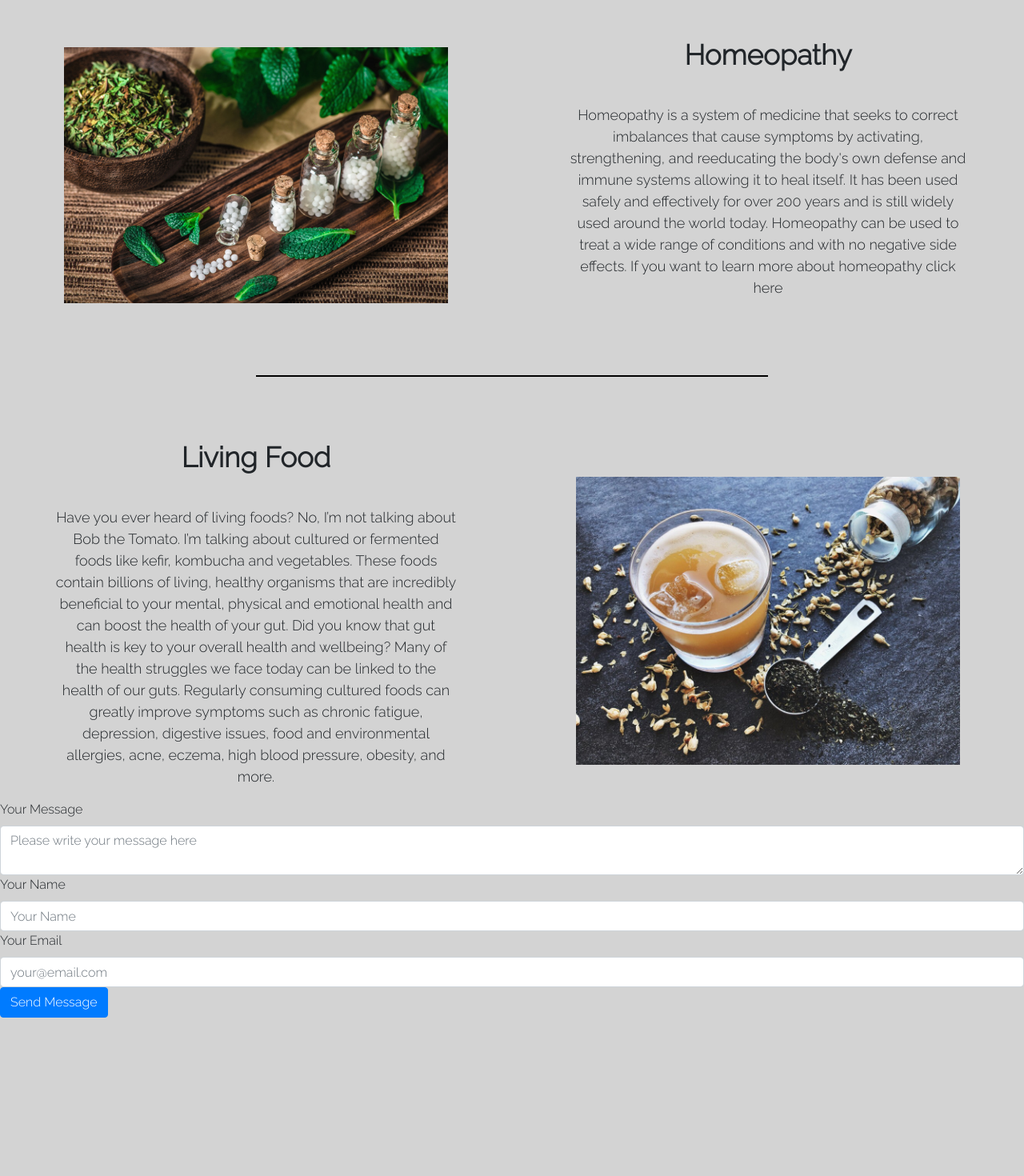
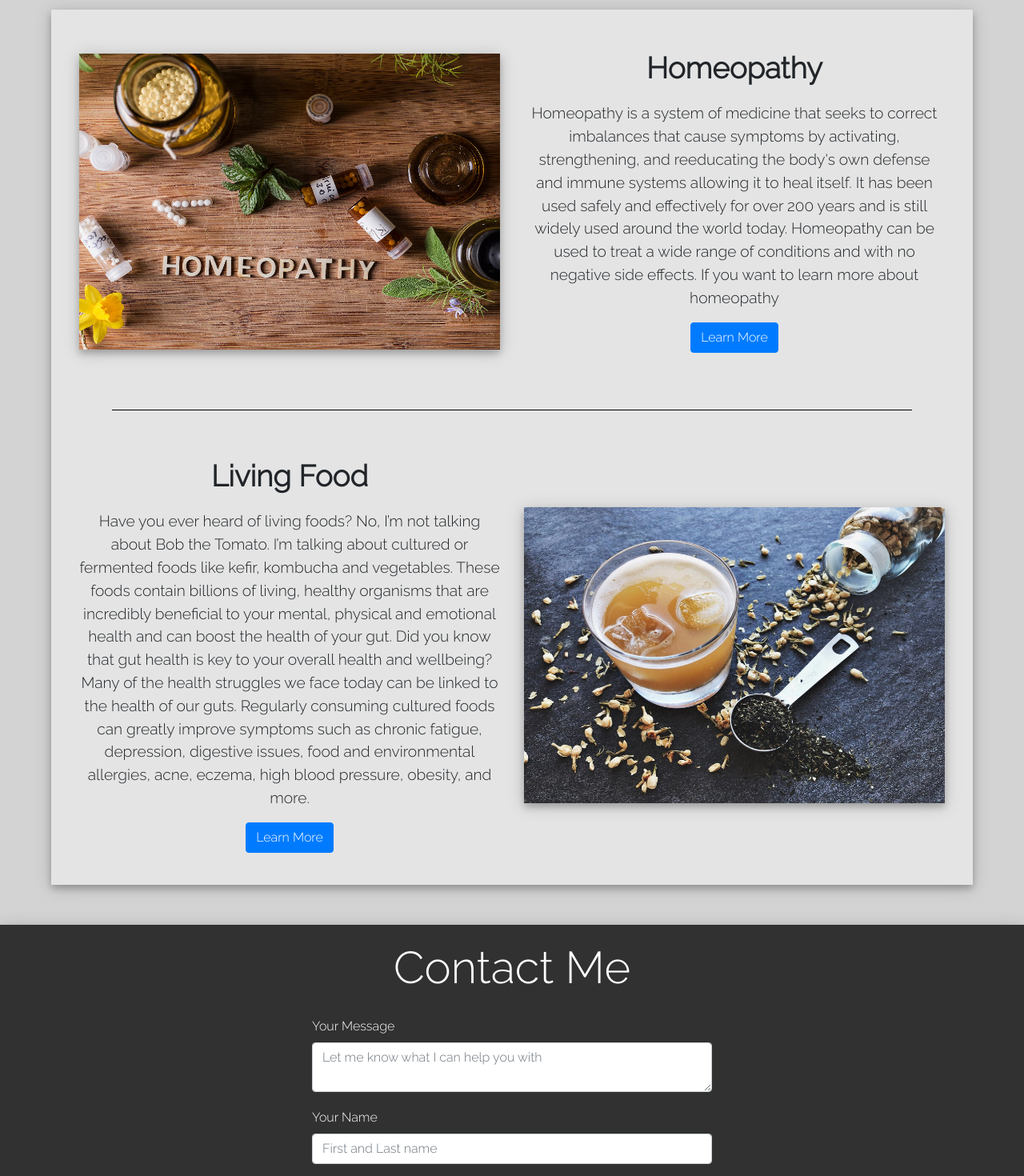
Before and after one commit to Spencerhf/wholistic_pathways_frontend, a React (Create React App) app: page / in a window 1280 px wide. Shown: the part 600-2070 px from the top of the page at 80% size. Before the commit the page ends 1872 px from the top, so only its background shows below. Built offline with nearby package versions, Linux system fonts and the light colour scheme.

Commit message:
Now mobile compatible

```diff
--- a/src/App.js
+++ b/src/App.js
@@ -2,6 +2,7 @@ import React from 'react';
 import 'bootstrap/dist/css/bootstrap.min.css';
 
 import Navigationbar from './Components/Navbar';
+import Footer from "./Components/Footer";
 import Home from './Home';
 
 function App() {
@@ -9,6 +10,7 @@ function App() {
     <div>
       <Navigationbar />
       <Home />
+      <Footer />
     </div>
   );
 }
--- a/src/Components/ContactForm.js
+++ b/src/Components/ContactForm.js
@@ -26,7 +26,7 @@ export default class ContactForm extends Component {
     };
 
     axios
-      .post("/api/v1", data)
+      .post("http://localhost:5000/send", data)
       .then((res) => {
         this.setState({ sent: true }, this.resetForm());
       })
@@ -46,13 +46,15 @@ export default class ContactForm extends Component {
 
   render() {
     return (
+      <div className="box-shadow" style={{ width: "100%", backgroundColor: "rgb(49, 49, 49)" }}>
+        <h2 className="contact-title">Contact Me</h2>
         <Form className="contact-form" onSubmit={(e) => this.formSubmit(e)}>
           <Form.Label className="message">Your Message</Form.Label>
           <Form.Control
             onChange={(e) => this.setState({ message: e.target.value })}
-          className="message-input"
+            className="message-input text-field"
             as="textarea"
-          placeholder="Please write your message here"
+            placeholder="Let me know what I can help you with"
             value={this.state.message}
           />
 
@@ -60,9 +62,9 @@ export default class ContactForm extends Component {
           <Form.Control
             onChange={(e) => this.setState({ name: e.target.value })}
             name="name"
-          className="message-name"
+            className="message-name text-field"
             type="text"
-          placeholder="Your Name"
+            placeholder="First and Last name"
             value={this.state.name}
           />
 
@@ -70,18 +72,19 @@ export default class ContactForm extends Component {
           <Form.Control
             onChange={(e) => this.setState({ email: e.target.value })}
             name="email"
-          className="message-email"
+            className="message-email text-field"
             type="email"
-          placeholder="your@email.com"
+            placeholder="homeopathy@email.com"
             value={this.state.email}
           />
 
-        <div className="button--container">
+          <div className="mx-auto" style={{ width: "150px" }}>
             <Button type="submit" className="button button-primary">
               {this.state.buttonText}
             </Button>
           </div>
         </Form>
+      </div>
     );
   }
 }
--- a/src/Components/HomeInfo.js
+++ b/src/Components/HomeInfo.js
@@ -1,16 +1,17 @@
 import React, { Component } from "react";
 import Row from "react-bootstrap/Row";
 import Col from "react-bootstrap/Col";
+import Button from "react-bootstrap/Button";
 import Homeopathy from "../Images/homeopathy.jpg";
 import Living_Food from "../Images/Kombucha.jpg";
 
 export default class HomeInfo extends Component {
   render() {
     return (
-      <div style={{ marginTop: "80px" }}>
-        <Row className="w-100 mx-auto align-items-center justify-content-around" style={{ marginBottom: "80px" }}>
-          <Col className="col-lg-5 col-md-12 col-sm-12"><img className="img1" src={Homeopathy} alt="Homeopathy"/></Col>
-          <Col className="col-lg-5 col-md-12 col-sm-12 text-center">
+      <div className="mx-auto info-bg box-shadow">
+        <Row className="w-100 mx-auto align-items-center justify-content-around" style={{ marginBottom: "60px" }}>
+          <Col className="col-lg-6 col-12"><img className="img1 box-shadow mx-auto" src={Homeopathy} alt="Homeopathy"/></Col>
+          <Col className="col-lg-6 col-12 text-center">
             <h3 className="info-header"><strong>Homeopathy</strong></h3>
             <p className="info-p">
               Homeopathy is a system of medicine that seeks to correct
@@ -20,13 +21,14 @@ export default class HomeInfo extends Component {
               200 years and is still widely used around the world today.
               Homeopathy can be used to treat a wide range of conditions and
               with no negative side effects. If you want to learn more about
-              homeopathy click here
+              homeopathy
             </p>
+            <Button>Learn More</Button>
           </Col>
         </Row>
-        <hr style={{width: "50%", margin: "auto", marginBottom: "80px", height: "1px", backgroundColor: "black"}}/>
+        <hr style={{width: "90%", margin: "auto", marginBottom: "60px", height: ".2px", backgroundColor: "black"}}/>
         <Row className="w-100 mx-auto align-items-center justify-content-around">
-          <Col className="col-lg-5 col-md-12 col-sm-12 text-center">
+          <Col className="col-lg-6 col-12 text-center">
             <h3 className="info-header"><strong>Living Food</strong></h3>
             <p className="info-p">
               Have you ever heard of living foods? No, I’m not talking about Bob
@@ -41,8 +43,9 @@ export default class HomeInfo extends Component {
               fatigue, depression, digestive issues, food and environmental
               allergies, acne, eczema, high blood pressure, obesity, and more.
             </p>
+            <Button>Learn More</Button>
           </Col>
-          <Col className="col-lg-5 col-md-12 col-sm-12"><img className="img1 img2" src={Living_Food} alt="Living Food"/></Col>
+          <Col className="col-lg-6 col-12"><img className="img1 img2 box-shadow mx-auto" src={Living_Food} alt="Living Food"/></Col>
         </Row>
       </div>
     );
--- a/src/Components/Navbar.js
+++ b/src/Components/Navbar.js
@@ -1,7 +1,7 @@
 import React, { Component } from "react";
 import Navbar from "react-bootstrap/Navbar";
 import Nav from "react-bootstrap/Nav";
-import "./../index.css";
+import "../index.css";
 
 export default class Navigationbar extends Component {
 
@@ -13,7 +13,7 @@ export default class Navigationbar extends Component {
         variant="dark"
         expand="lg"
       >
-        <Navbar.Brand className="pl-4" style={{ fontSize: "28px" }}>WholisticPathways</Navbar.Brand>
+        <Navbar.Brand className="pl-4" style={{ fontSize: "1.5rem" }}>WholisticPathways</Navbar.Brand>
         <Navbar.Toggle aria-controls="basic-navbar-nav" />
         <Navbar.Collapse id="basic-navbar-nav">
           <Nav className="ml-auto pr-4" style={{ height: "auto" }}>
--- a/src/Home.js
+++ b/src/Home.js
@@ -8,11 +8,11 @@ export default class Home extends Component {
   render() {
     return (
       <div>
-        <div className="bg">
+        <div className="bg box-shadow">
           <div id="overlay">
             <div
               className="text-center"
-              style={{ color: "white", fontSize: "50px", paddingTop: "130px" }}
+              style={{ color: "white", fontSize: "3.5rem", paddingTop: "130px" }}
             >
               Find your path <br /> to whole health
             </div>
--- a/src/index.css
+++ b/src/index.css
@@ -39,39 +39,58 @@ body::-webkit-scrollbar {
   left: 0;
   right: 0;
   bottom: 0;
-  background-color: rgba(0, 0, 0, 0.6);
+  background-color: rgba(0, 0, 0, 0.5);
+}
+
+.box-shadow {
+  box-shadow: 0 5px 8px 0 rgba(0, 0, 0, 0.2), 0 3px 20px 0 rgba(0, 0, 0, 0.19);
 }
 
 /* Home info section styling */
+.info-bg {
+  padding: 40px 20px;
+  margin: 50px 0px;
+  width: 90%;
+  background-color: rgb(228, 228, 228);
+}
+
 .info-header {
-  font-size: 35px;
-  margin-bottom: 40px;
+  font-size: 2.3rem;
+  margin-bottom: 20px;
 }
 
 .info-p {
-  font-size: 18px;
+  font-size: 1.2rem;
 }
 
 .img1 {
   display: block;
-  margin: auto;
+  margin: 15px;
   width: 100%;
   max-width: 550px;
-  min-width: 300px;
-  height: 370px;
+  min-width: 200px;
+  max-height: 370px;
+  min-height: 50px
+}
+/* End Home info section */
+
+/* Contact form */
+.contact-title {
+  padding: 20px 0px;
+  text-align: center;
+  color: white;
+  font-size: 3.5rem;
 }
 
-@media only screen and (max-width: 1320px) {
-  .img1 {
-    width: 480px;
-    height: auto;
-    overflow: hidden;
-  }
+.contact-form {
+  padding-bottom: 20px;
+  margin: auto;
+  width: 50%;
+  max-width: 500px;
+  color: white;
 }
 
-@media only screen and (max-width: 1160px) {
-  .img1 {
-    width: 480px;
-    height: auto;
-  }
+.text-field {
+  margin: auto;
+  margin-bottom: 20px;
 }
```
Also changed, not shown: src/Images/homeopathy.jpg. Lines whose indentation alone changed are shown as unchanged.
